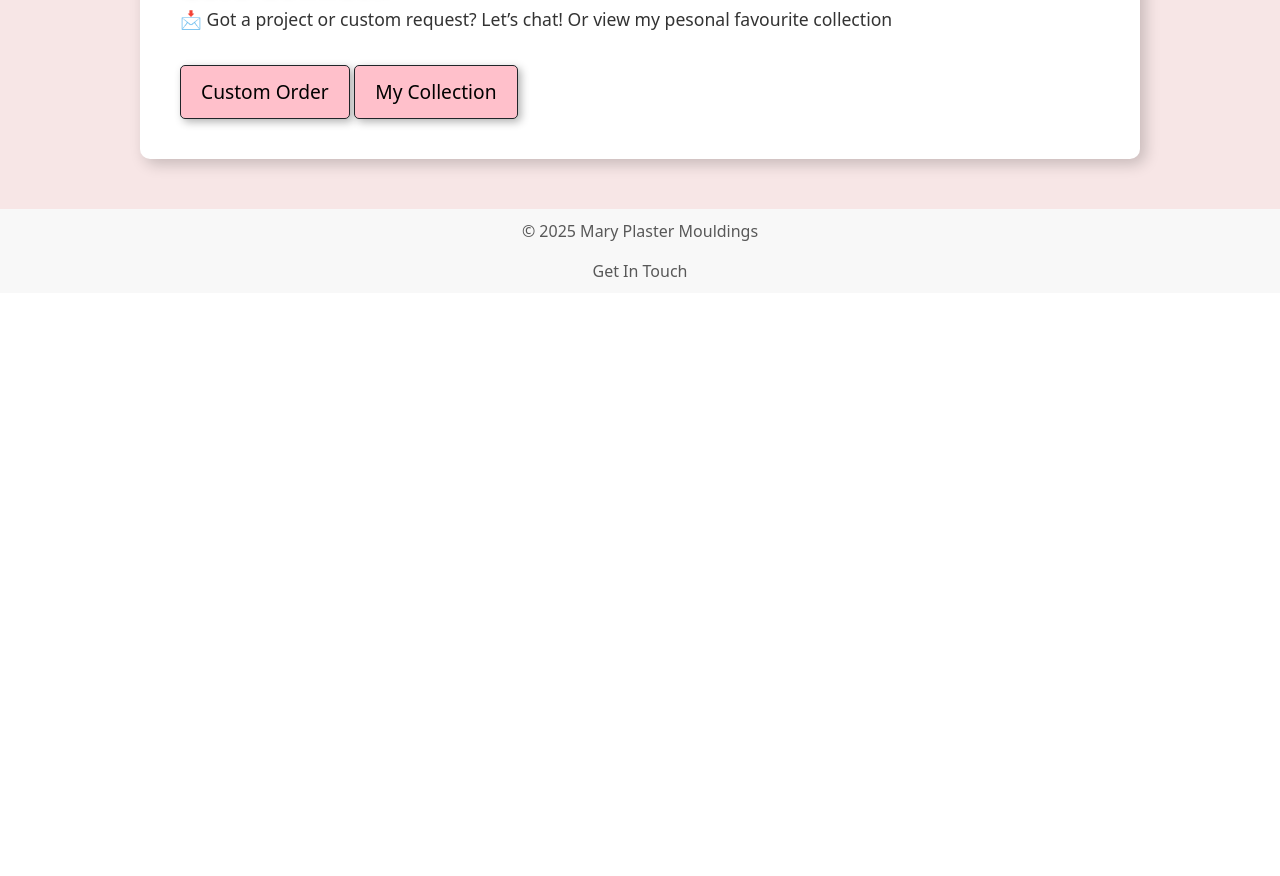
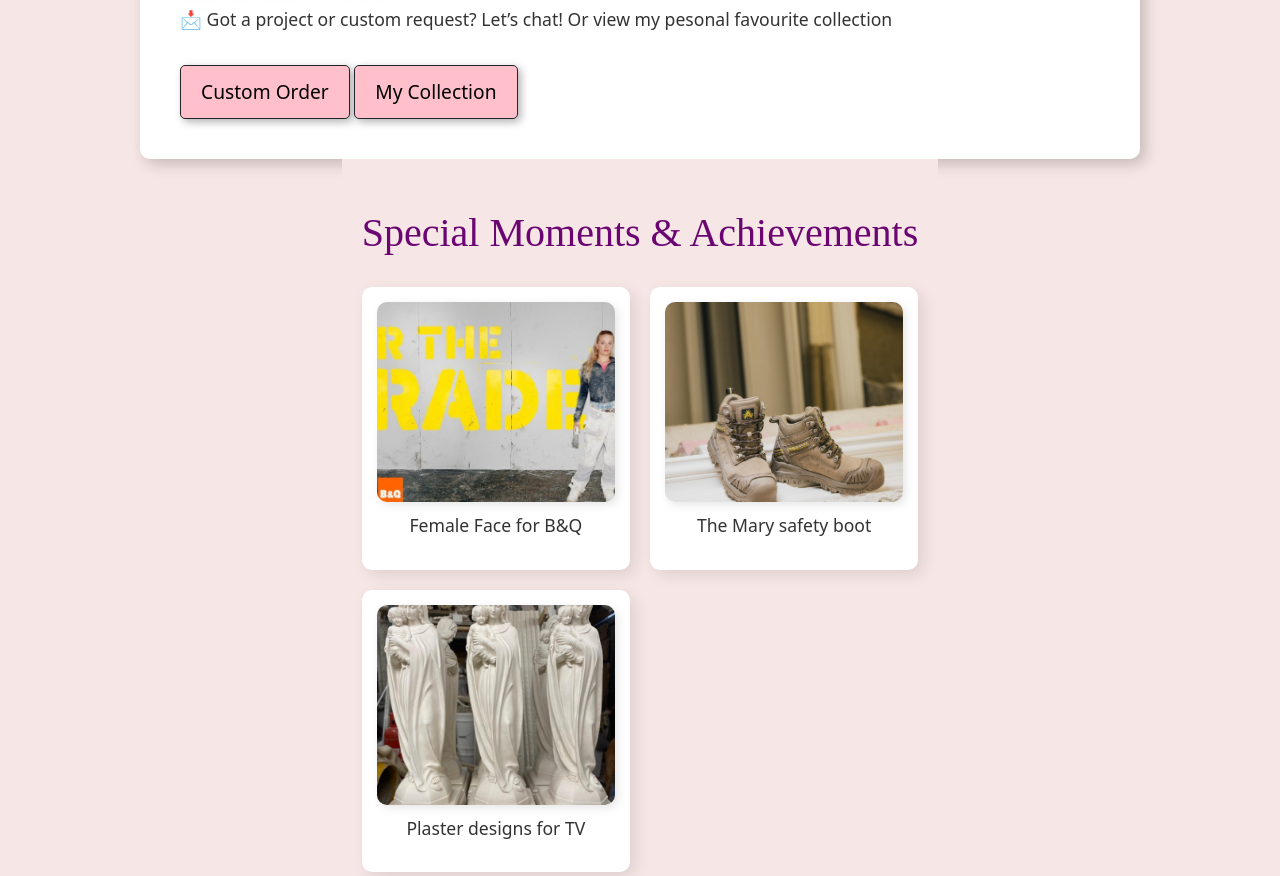
Before and after one commit to monicathomas8/marys-plaster, a plain HTML site: page about.html in a window 1280 px wide. Shown: the part 1047-1923 px from the top of the page. Before the commit the page ends 1340 px from the top, so only its background shows below. Drawn offline with nearby package versions, Linux system fonts and the light colour scheme.

Commit message:
added images and updated about page

```diff
--- a/about.html
+++ b/about.html
@@ -9,7 +9,8 @@
     <!-- GOOGLE FONTS -->
     <link rel="preconnect" href="https://fonts.googleapis.com">
     <link rel="preconnect" href="https://fonts.gstatic.com" crossorigin>
-    <link href="https://fonts.googleapis.com/css2?family=Montserrat:ital,wght@0,100..900;1,100..900&display=swap" rel="stylesheet">
+    <link href="https://fonts.googleapis.com/css2?family=Montserrat:ital,wght@0,100..900;1,100..900&display=swap"
+        rel="stylesheet">
     <!-- PERSONAL CSS -->
     <link rel="stylesheet" href="assets/css/style.css" />
     <!-- BOOTSTRAP -->
@@ -49,10 +50,12 @@
             <div class="about-text">
                 <h1>About Mary</h1>
                 <p>Hi, I'm Mary, a traditional fibrous plasterer with a deep-rooted passion for craftsmanship.
-                   Trained by my father and brother in our family business, I’ve been surrounded by plasterwork since a young age.</p>
+                    Trained by my father and brother in our family business, I’ve been surrounded by plasterwork since a
+                    young age.</p>
 
-                <p>Plastering isn’t just my trade—it’s myheritage and passion. Over the years, I’ve worked on
-                   film and TV projects, historic restorations, and bespoke plaster mouldings, preserving the beauty of traditional craftsmanship.</p>
+                <p>Plastering isn’t just my trade, it’s myheritage and passion. Over the years, I’ve worked on
+                    film and TV projects, historic restorations, and bespoke plaster mouldings, preserving the beauty of
+                    traditional craftsmanship.</p>
 
                 <h2>My Work & Achievements</h2>
                 <ul>
@@ -70,9 +73,10 @@
                 </ul>
 
                 <h2>Why I Love What I Do</h2>
-                <p>Plastering is more than a skill—it’s an art form, a connection to history, and a way to leave something timeless behind.
-                   Whether I’m working on restorations, film sets, or creating custom pieces, my goal is to combine
-                   traditional techniques with modern creativity to bring spaces to life.</p>
+                <p>Plastering is more than a skill—it’s an art form, a connection to history, and a way to leave
+                    something timeless behind.
+                    Whether I’m working on restorations, film sets, or creating custom pieces, my goal is to combine
+                    traditional techniques with modern creativity to bring spaces to life.</p>
 
                 <h2>Let’s Connect!</h2>
                 <p>📩 Got a project or custom request? Let’s chat! Or view my pesonal favourite collection</p>
@@ -80,6 +84,26 @@
                 <a href="mycollection.html" class="btn btn-dark"> My Collection</a>
             </div>
         </div>
+
+        <!-- Achievements Banner -->
+        <div class="achievements-banner">
+            <h2>Special Moments & Achievements</h2>
+            <div class="achievements-grid">
+                <div class="achievement-item">
+                    <img src="/assets/images/bandq.JPG" alt="Achievement 1">
+                    <p>Female Face for B&Q </p>
+                </div>
+                <div class="achievement-item">
+                    <img src="/assets/images/boot.jpg" alt="Achievement 2">
+                    <p>The Mary safety boot</p>
+                </div>
+                <div class="achievement-item">
+                    <img src="/assets/images/onscreen2.jpg" alt="Achievement 3">
+                    <p>Plaster designs for TV</p>
+                </div>
+            </div>
+        </div>
+
     </main>
 
     <footer>
--- a/assets/css/style.css
+++ b/assets/css/style.css
@@ -369,6 +369,76 @@ footer {
     }
 }
 
+/* Achievements Banner Styles */
+.achievements-banner {
+    background-color: #f7e6e6; /* Soft pastel pink */
+    padding: 50px 20px;
+    text-align: center;
+}
+
+.achievements-banner h2 {
+    color: #6a0572; /* Deep purple for contrast */
+    margin-bottom: 30px;
+    font-family: 'Playfair Display', serif;
+    font-size: 2.5rem;
+}
+
+.achievements-grid {
+    display: grid;
+    grid-template-columns: repeat(auto-fit, minmax(250px, 1fr));
+    gap: 20px;
+    align-items: center;
+    justify-content: center;
+}
+
+.achievement-item {
+    background: white;
+    border-radius: 10px;
+    box-shadow: 5px 5px 15px rgba(0, 0, 0, 0.1);
+    overflow: hidden;
+    padding: 15px;
+    text-align: center;
+    transition: transform 0.3s ease;
+}
+
+.achievement-item img {
+    width: 100%;
+    height: 200px;
+    object-fit: cover;
+    border-radius: 10px;
+    box-shadow: 3px 3px 10px rgba(0, 0, 0, 0.1);
+}
+
+.achievement-item p {
+    margin-top: 10px;
+    font-size: 1.1rem;
+    color: #333;
+}
+
+.achievement-item:hover {
+    transform: translateY(-5px);
+}
+
+/* Carousel Effect for Mobile */
+@media (max-width: 768px) {
+    .achievements-grid {
+        display: flex;
+        overflow-x: auto;
+        scroll-snap-type: x mandatory;
+        gap: 15px;
+        padding-bottom: 15px;
+    }
+
+    .achievement-item {
+        flex: 0 0 80%;
+        scroll-snap-align: center;
+    }
+
+    .achievement-item img {
+        height: 150px;
+    }
+}
+
 /********** Contact Form - About Page Style **********/
 /* Contact Section Layout */
 .contact-section {
```
Also changed, not shown: index.html (+4 -4 lines), assets/images/bandq.JPG (added), assets/images/boot.jpg (added), assets/images/onscreen.jpg (added), assets/images/onscreen2.jpg (added).
